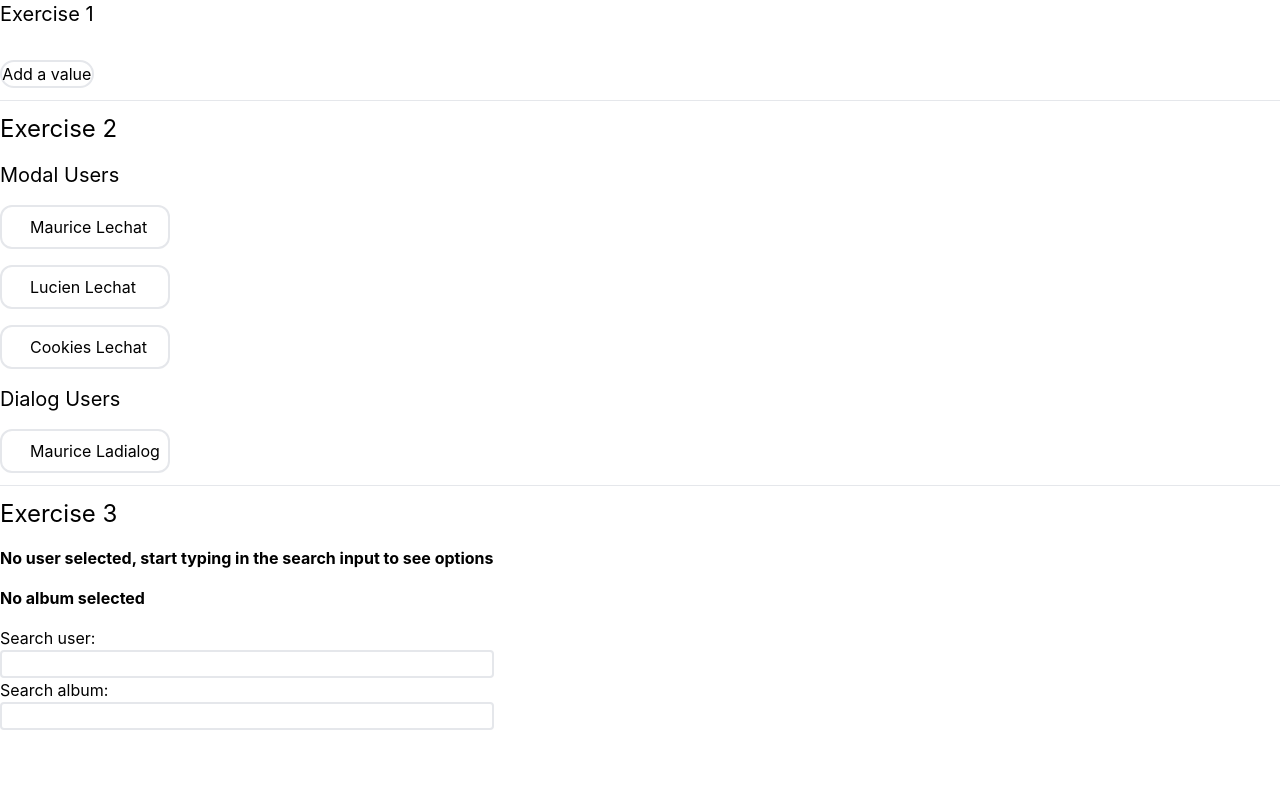
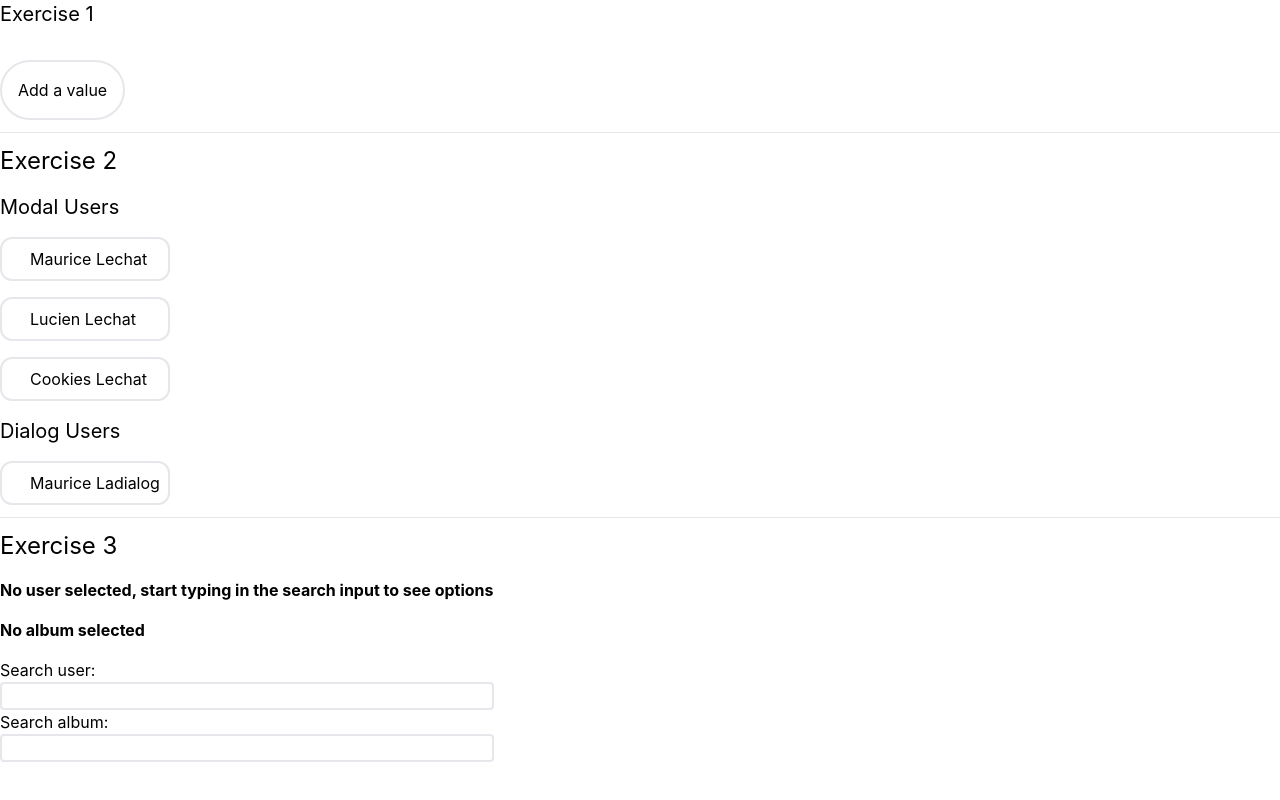
Before and after one commit to npecault/npecault.github.io, a React (Create React App) app: page / in a window 1280 px wide. Built offline with nearby package versions, Linux system fonts and the light colour scheme.

Commit message:
fix: Styling

```diff
--- a/src/autocomplete/Highlighted.tsx
+++ b/src/autocomplete/Highlighted.tsx
@@ -11,7 +11,7 @@ const Highlighted = ({highlight, text}: HighlightedProps) => {
         .filter(x => x !== undefined)
         .map(x => x.toLowerCase() === highlight.toLowerCase() ? <b>{x}</b> : <>{x}</>);
 
-    return <span>{nodes.map((x, index) => <span key={index}>{x}</span>)}</span>
+    return <span>{nodes.map((x, index) => <span key={index}>{x}</span>)}</span>;
 };
 
 export default Highlighted;
--- a/src/exercise-one/StorageGraph.tsx
+++ b/src/exercise-one/StorageGraph.tsx
@@ -38,7 +38,7 @@ const StorageGraph = () => {
                     ))}
                 </div>
             </div>
-            <button className='border-2 rounded-full' onClick={() => setValues([...values, Math.random()])}>Add a
+            <button className='border-2 rounded-full p-4' onClick={() => setValues([...values, Math.random()])}>Add a
                 value
             </button>
         </div>
```
Also changed, not shown: 11 other files (tests, documents, lock files or other folders).
